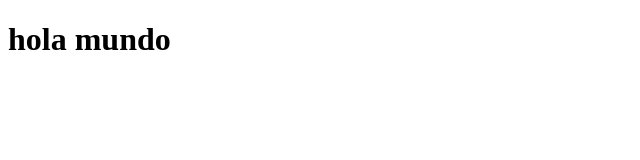
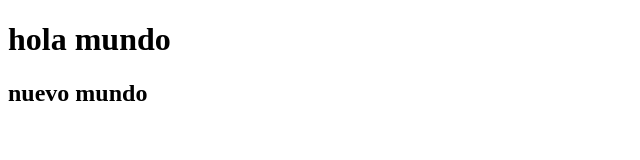
Before and after one commit to Libardo123/Crud_examen-, a plain HTML site: page index.html in a window 1280 px wide. Shown: the whole page, without its empty margins (0-640 px from the left). Drawn offline with Linux system fonts and the light colour scheme.

Commit message:
Este es mi segundo cambio

```diff
--- a/index.html
+++ b/index.html
@@ -7,5 +7,7 @@
 </head>
 <body>
     <h1>hola mundo</h1>
+
+    <h2> nuevo mundo</h2>
 </body>
 </html>
```
